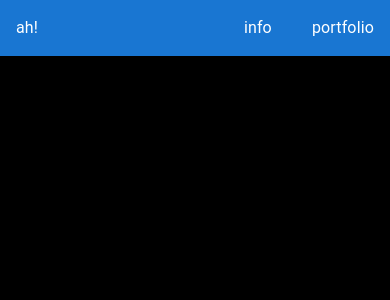
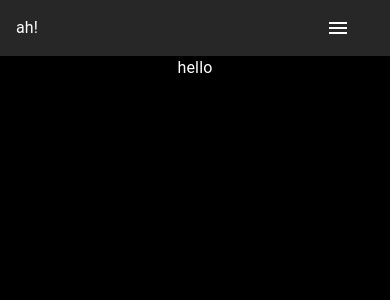
Before and after one commit to Allie-Howe/alliehowe.dev, a React (Create React App) app: page / in a window 390 px wide. Shown: the top 300 px of the page. Built offline with nearby package versions, Linux system fonts and the light colour scheme.

Commit message:
added drawer for mobile

```diff
--- a/src/App.js
+++ b/src/App.js
@@ -1,8 +1,29 @@
-import { AppBar, Box, Container, createTheme, CssBaseline, ThemeProvider, Toolbar, Typography } from '@mui/material';
+import { AppBar, Box, Container, CssBaseline, Divider, Drawer, IconButton, List, ListItem, ListItemButton, ListItemText, ThemeProvider, Toolbar, Typography } from '@mui/material';
+import MenuIcon from '@mui/icons-material/Menu';
+import { useState } from 'react';
+import { theme } from './theme';
 
-const theme = createTheme();
+const navItems = ['info', 'portfolio'];
 
 function App() {
+  const [drawerOpen, setDrawerOpen] = useState(false);
+  const container = window.document.body;
+  const drawer = <Box onClick={() => setDrawerOpen(!drawerOpen)} sx={{ textAlign: 'center' }}>
+  <Typography variant="h6" sx={{ my: 2 }}>
+    MUI
+  </Typography>
+  <Divider />
+  <List>
+    {navItems.map((item) => (
+      <ListItem key={item} disablePadding>
+        <ListItemButton sx={{ textAlign: 'center' }}>
+          <ListItemText primary={item} />
+        </ListItemButton>
+      </ListItem>
+    ))}
+  </List>
+</Box>
+
   return (
     <ThemeProvider theme={theme}>
       <Box sx={{minHeight: '100vh', backgroundColor: 'black'}}>
@@ -10,12 +31,39 @@ function App() {
         <AppBar position='sticky'>
           <Toolbar sx={{display: 'flex', justifyContent: 'space-between'}}>
             <Typography>ah!</Typography>
-            <Box sx={{display: 'flex', gap: 5}}>
+            <Box sx={{display: {xs: 'none', md: 'flex'}, gap: 5}}>
               <Typography>info</Typography>
               <Typography>portfolio</Typography>
             </Box>
+            <Box sx={{display: {xs: 'unset', md: 'none'}}}>
+              <IconButton
+                color="inherit"
+                aria-label="open drawer"
+                edge="start"
+                onClick={() => setDrawerOpen(!drawerOpen)}
+                sx={{ mr: 2, display: { sm: 'none' } }}
+              >
+                <MenuIcon />
+              </IconButton>
+            </Box>
           </Toolbar>
         </AppBar>
+        <Box component="nav">
+        <Drawer
+          container={container}
+          variant="temporary"
+          open={drawerOpen}
+          onClose={() => setDrawerOpen(false)}
+          ModalProps={{ keepMounted: true }}
+          sx={{
+            display: { xs: 'block', sm: 'none' },
+            '& .MuiDrawer-paper': { boxSizing: 'border-box', width: '100%' },
+
+          }}
+        >
+          {drawer}
+        </Drawer>
+        </Box>
         <Container sx={{backgroundColor: 'black'}}>
           <Typography textAlign='center'>hello</Typography>
         </Container>
```
